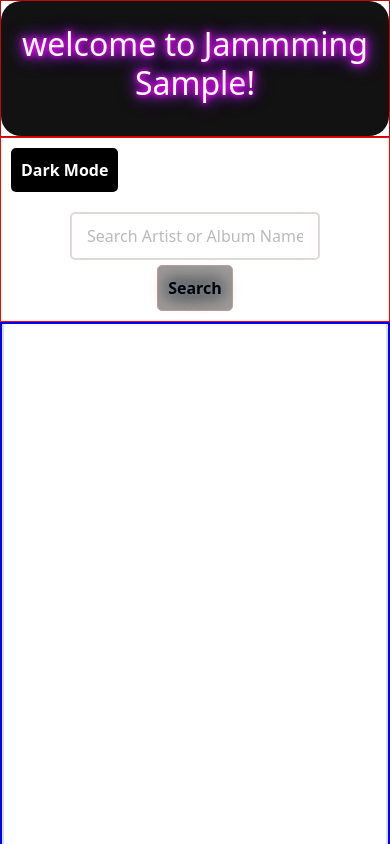
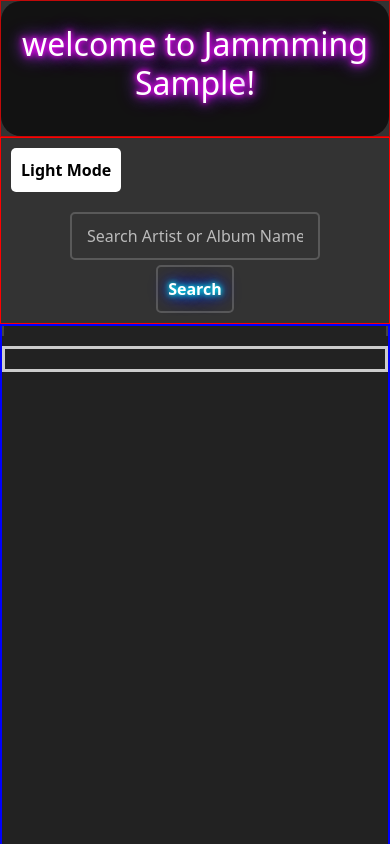
Before and after one commit to mah-davarfa/Jammming, a React (Vite) app: page / in a window 390 px wide. Both pictures are taken after typing "Sample" into the empty fields and a click on the button "Submit". Shown: the top 844 px of the page. Built offline with nearby package versions, Linux system fonts and the light colour scheme.

Commit message:
responsive adjusted for h3 p tags

```diff
--- a/src/component/ToggleMode.jsx
+++ b/src/component/ToggleMode.jsx
@@ -13,7 +13,8 @@ const ToggleMode = () => {
         return (
         <div>
             <button onClick={togglMode}
-            className={!isDarkMode ?'toggle-light-button':'toggle-button'}>{isDarkMode?'Light  mode': 'Dark Mode'}
+            className={!isDarkMode ?'toggle-light-button':'toggle-button'}>
+                {isDarkMode?'Light  Mode': 'Dark Mode'}
 
             </button>
         </div>
--- a/src/context/AppContext.jsx
+++ b/src/context/AppContext.jsx
@@ -9,7 +9,7 @@ export const AppProvider = ({children}) => {
   const [selectedSong, setSelectedSong] = useState(null);
   const [playlist, setPlaylist] = useState([]);
   const [searchResultsAll, setSearchResultsAll] = useState([]);
-  const[isDarkMode, setIsDarkMode] = useState(false);
+  const[isDarkMode, setIsDarkMode] = useState(true);
   const [searchResults, setSearchResults] = useState([]);
   const [currentSong,setCurrentSong] = useState(null);
   const [addedToPlaylist , setAddedToPlaylist]=useState(null);
--- a/src/styles/darkmode.css
+++ b/src/styles/darkmode.css
@@ -13,15 +13,55 @@
    gap:5px;
    border: 2px solid blue;
 }
+.main-container h3 {
+    text-align: center;
+    font-family: Arial, sans-serif;
+    word-wrap: break-word;
+    font-size: clamp(0.8rem,1.5vw,1.1rem);
+   }
+.main-container p {
+text-align: center;
+font-family: Arial, sans-serif;
+word-wrap: break-word;
+font-size: clamp(0.7rem,1.5vw,1rem);
+line-height: 1.5rem;
+}
+.main-container button{
+  padding: 4px 6px;
+  margin: 2px 0;
+  font-size: 0.7rem;
+  border-radius: 20px;
+}
+
   .playlist-item-card {
     display: flex;
+    flex-grow: 1;
     flex-direction: column;
     align-items: center;
     justify-content: center;
     border: 1px solid #aaa;
-    padding:10px;
+    padding:5px;
+    gap:5px;
+    width: 100%;
+    max-width: 300px;
 
-}
+  }
+  .playlist-item-card img {
+    max-width:120px;
+    width: 100%;
+   object-fit:contain;
+    height: auto;
+    object-fit: contain;
+    padding: 5px;
+  }
+  .play-song img{
+    max-width:300px;
+    width: 100%;
+   object-fit:contain;
+    height: auto;
+    object-fit: contain;
+    padding: 10px;
+  }
 
  /*.list  .playlist-list{
     display: flex;
@@ -40,7 +80,7 @@
     overflow-y:auto;
     border-right:2px solid #ddd;
     padding: 5px;
-    height: 70vh;
+
   }
   .playlist-title{
     position: sticky;
@@ -77,14 +117,13 @@
    */
  .play-song-c {
     text-align: center;
-    border:2px solid #ccc;
-    padding:5px;
-    margin:auto;
+    border:3px solid #ccc;
+    padding: 10px;
     display:flex;
     flex-direction: column;
     align-items: center;
     justify-content: center;
-    max-width: 90%;
+    width:100%;
 
  }
  .playlist-item-card h3 {
@@ -103,11 +142,7 @@
     width: 100%;
     max-width: 250px;
  }
- .play-song img {
-    max-width:100%;
-   object-fit:contain;
-   height: auto;
-}
+
 .dark-mode, .light-mode {
   transition: background-color 0.3s ease, color 0.3s ease;
 }
@@ -254,12 +289,6 @@ border: 1px solid red;
 }
 
 
-.main-container button{
-    margin:.2rem;
-    border-radius: 20px;
-    padding: .1rem;
-}
-
 .main-container button:hover{
     margin:.1rem;
     border-radius: 10px;
```
